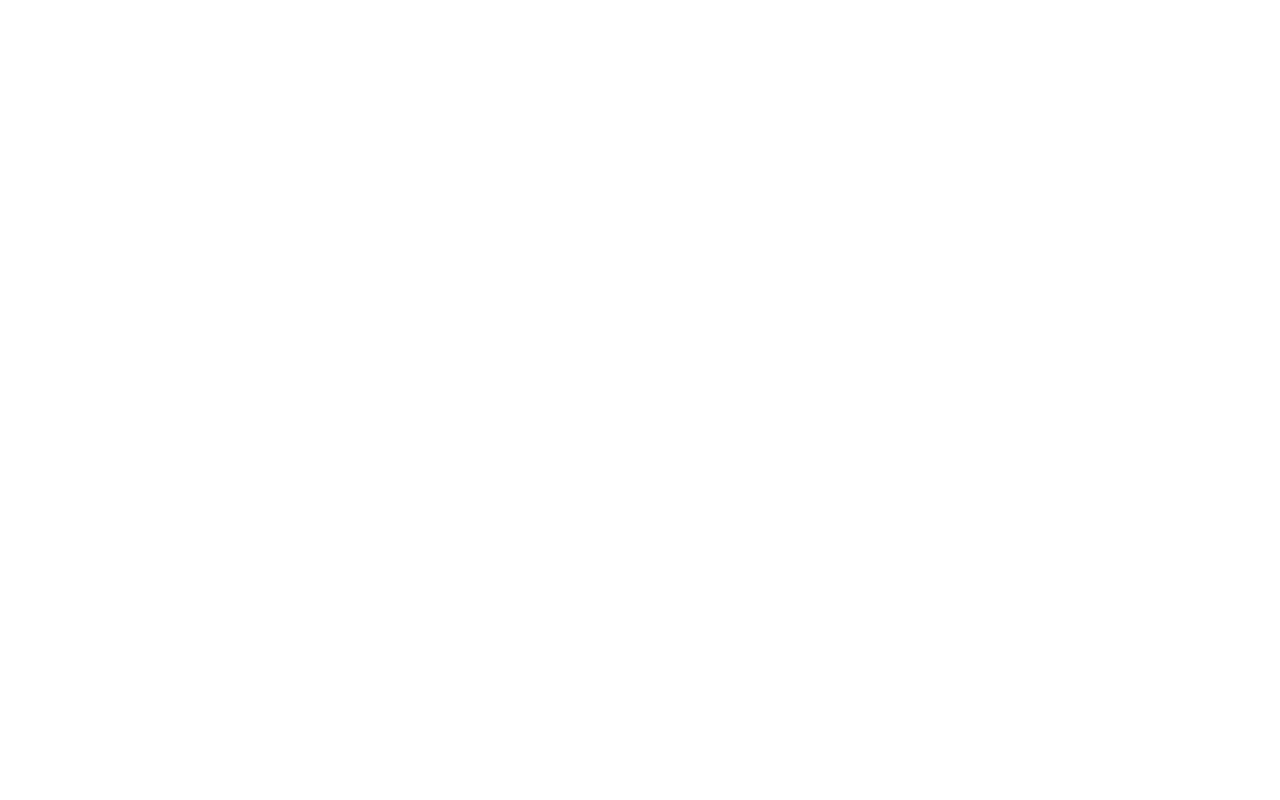
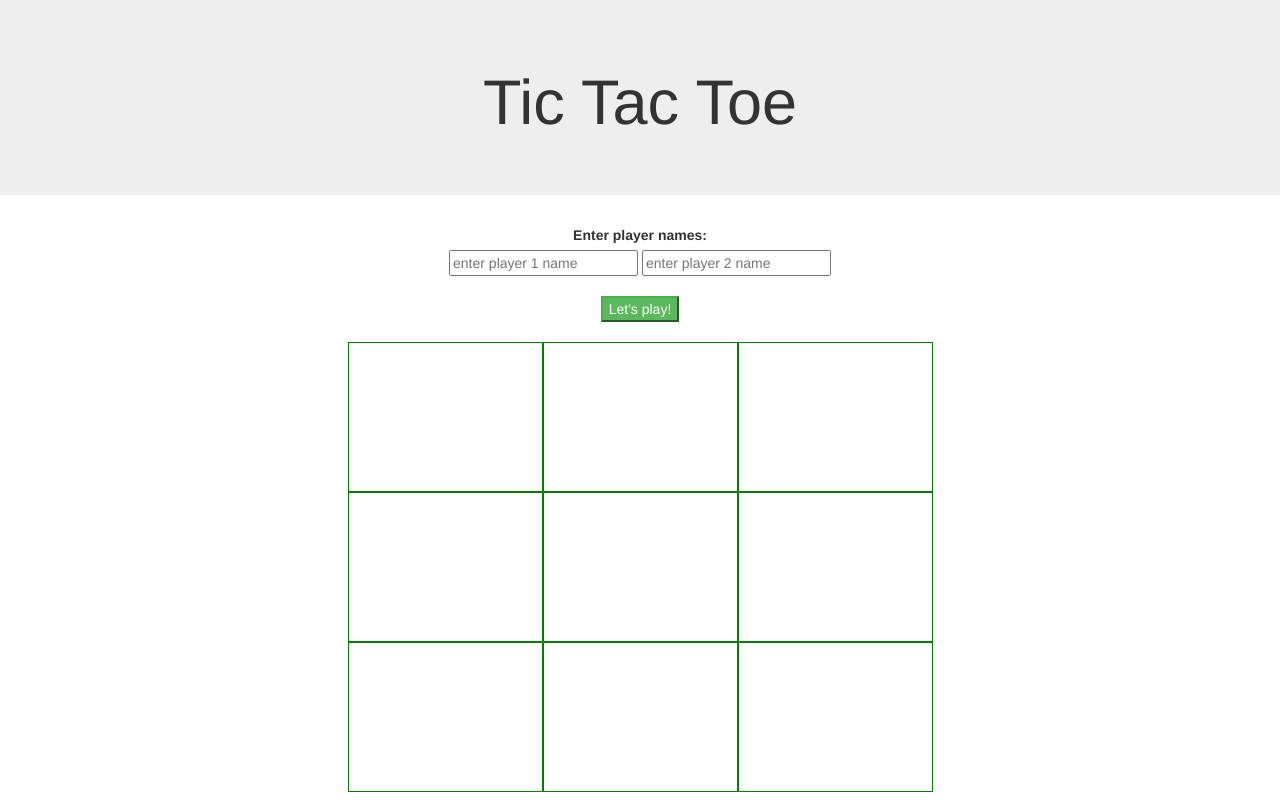
Before and after one commit to Umitosan/tic-tac-toe, a plain HTML site: page index.html in a window 1280 px wide. Drawn offline with nearby package versions, Linux system fonts and the light colour scheme.

Commit message:
html and css changes to style board

```diff
--- a/css/styles.css
+++ b/css/styles.css
@@ -0,0 +1,32 @@
+
+
+.user-input {
+  text-align: center;
+}
+
+.jumbotron {
+  text-align: center;
+}
+
+.center-board {
+  /*text-align: center;*/
+  /*margin: 80px;*/
+}
+
+#row1 {
+
+}
+
+#row1 div {
+  height: 150px;
+}
+
+.tileCol {
+  padding: 0px;
+}
+
+.tileCol div {
+  border-style: solid;
+  border-color: green;
+  border-width: 1px;
+}
--- a/index.html
+++ b/index.html
@@ -8,11 +8,66 @@
     <link href="css/styles.css" type="text/css" rel="stylesheet">
     <title>Tic-Tac-Toe</title>
   </head>
+  <body>
+    <div class="jumbotron">
+      <h1>Tic Tac Toe</h1>
+    </div>
+    <div class="container">
+      <div class="user-input">
+        <label for="player-names">Enter player names:</label>
+        <br>
+        <input id="player-one-name" type="text" name="player1" placeholder="enter player 1 name">
+        <input id="player-two-name" type="text" name="player2" placeholder="enter player 2 name">
+        <br>
+        <br>
+        <button type="button" class="btn-success" name="button">Let's play!</button>
+      </div>
+      <br>
+      <div class="center-board">
+        <div id="row1" class="row">
+          <div class="col-xs-3">
+          </div>
+        <!-- board column 1 -->
+          <div class="col-xs-2 tileCol">
+            <div>
 
-  <body>
+            </div>
+            <div>
 
+            </div>
+            <div>
 
+            </div>
+          </div>
+          <!-- board column 2 -->
+          <div class="col-xs-2 tileCol">
+            <div>
 
+            </div>
+            <div>
+
+            </div>
+            <div>
+
+            </div>
+          </div>
+          <!-- board column 3 -->
+          <div class="col-xs-2 tileCol">
+            <div>
+
+            </div>
+            <div>
+
+            </div>
+            <div>
+
+            </div>
+
+          </div>
+        </div>
+        <div class="col-xs-3">
+        </div>
+      </div>  <!-- ROW1 END -->
+    </div>
   </body>
-
 </html>
--- a/js/scripts.js
+++ b/js/scripts.js
@@ -1,14 +1,55 @@
 //Back End//
 
-//constructors
+// GAME BOARD
+function Board() {
+  this.tilesArr = [];
+}
+Board.prototype.createBoard = function() {
 
-//prototypes
+}
+Board.prototype.updateBoard = function() {
+
+}
+
+function Tile() {
+  this.color = color;
+}
+Tile.prototype.changeColor = function() {
+
+}
+
+// function
+// board
+//   tiles
+//   tiles states
+//   tile colors
+//   function() create board
+//   function() update tile placement
+//   function() check for legal placement
+//   function() check for win
+
+// player
+//   pieces X or O
+//   wins
+//
+// game
+//   score
+//   player turn
 
 
 //Front End//
 $(document).ready(function() {
 
-  $("").click(function(){
+   // Create first board
+   var newBoard = new Board();
+
+  // $("#newGame").click(function() {
+  //   var newBoard = new Board();
+  //   $(".tileCol").show();
+  // });
+
+  $("boardArea").click(function() {
+    // create board
   });
 
 });
```
